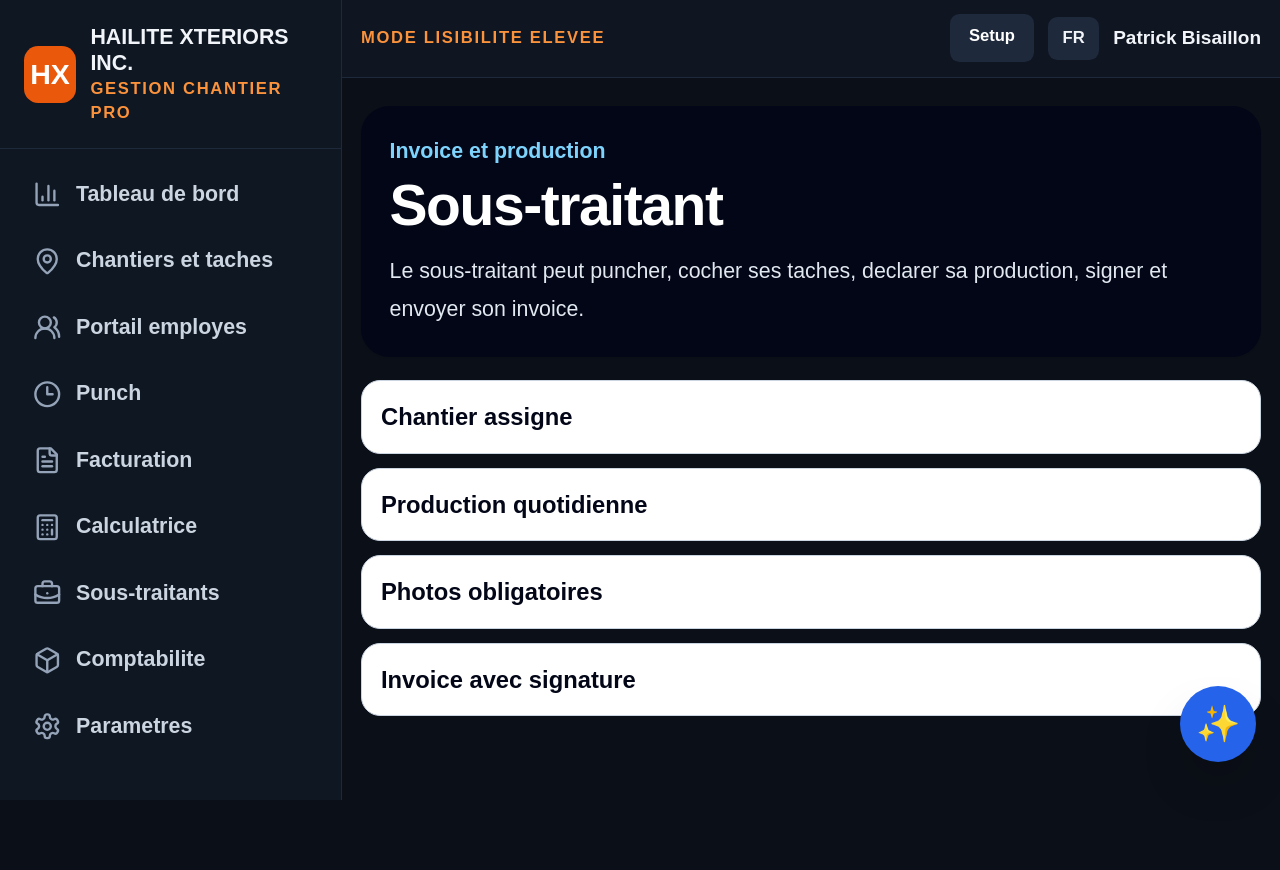
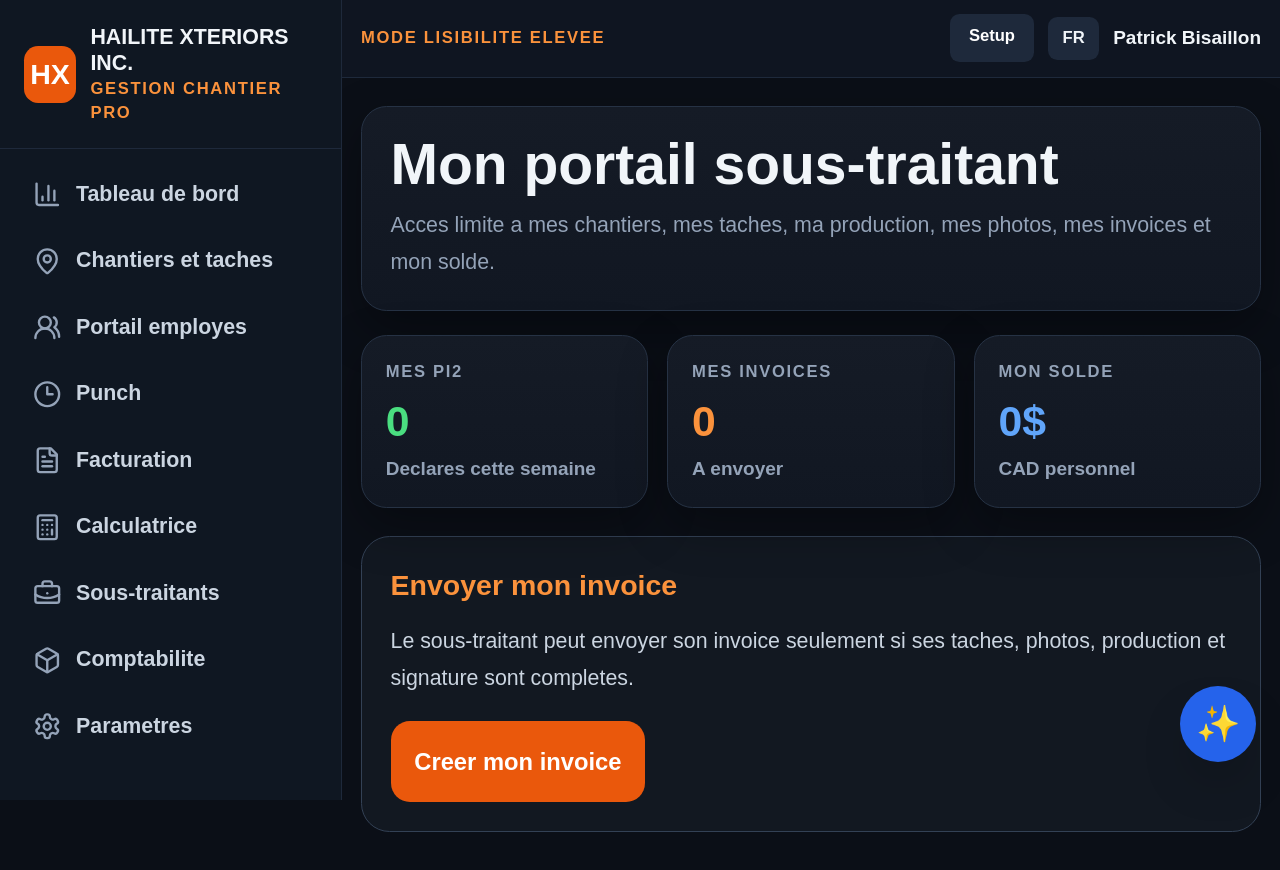
Before and after one commit to bisaillonpatrick1979-dev/Chatgpt-hailite-, a Next.js app: page /contractor in a window 1280 px wide. Shown: the top 870 px of the page. Before the commit the page ends 849 px from the top, so only its background shows below. Built offline with nearby package versions, Linux system fonts and the light colour scheme.

Commit message:
Update subcontractor portal with own invoice access

```diff
--- a/app/contractor/page.tsx
+++ b/app/contractor/page.tsx
@@ -1,13 +1,21 @@
-import { AppShell } from "@/components/AppShell";
-import { PageHeader } from "@/components/PageHeader";
-import { ReadableList } from "@/components/ReadableList";
+import { AppShell, ProMetric } from "@/components/AppShell";
 
 export default function Contractor() {
   return (
     <AppShell>
-      <PageHeader title="Sous-traitant" eyebrow="Invoice et production" text="Le sous-traitant peut puncher, cocher ses taches, declarer sa production, signer et envoyer son invoice." />
-      <section className="mt-5">
-        <ReadableList items={["Chantier assigne", "Production quotidienne", "Photos obligatoires", "Invoice avec signature"]} />
+      <section className="pro-card p-6">
+        <h1 className="text-5xl font-black">Mon portail sous-traitant</h1>
+        <p className="large-readable mt-3 text-slate-400">Acces limite a mes chantiers, mes taches, ma production, mes photos, mes invoices et mon solde.</p>
+      </section>
+      <section className="mt-5 grid gap-4 md:grid-cols-3">
+        <ProMetric label="Mes pi2" value="0" note="Declares cette semaine" tone="green" />
+        <ProMetric label="Mes invoices" value="0" note="A envoyer" tone="orange" />
+        <ProMetric label="Mon solde" value="0$" note="CAD personnel" tone="blue" />
+      </section>
+      <section className="pro-panel mt-6 p-6">
+        <h2 className="text-2xl font-black text-orange-400">Envoyer mon invoice</h2>
+        <p className="large-readable mt-4 text-slate-300">Le sous-traitant peut envoyer son invoice seulement si ses taches, photos, production et signature sont completes.</p>
+        <button className="mt-5 rounded-2xl bg-orange-600 p-5 text-xl font-black text-white">Creer mon invoice</button>
       </section>
     </AppShell>
   );
```
